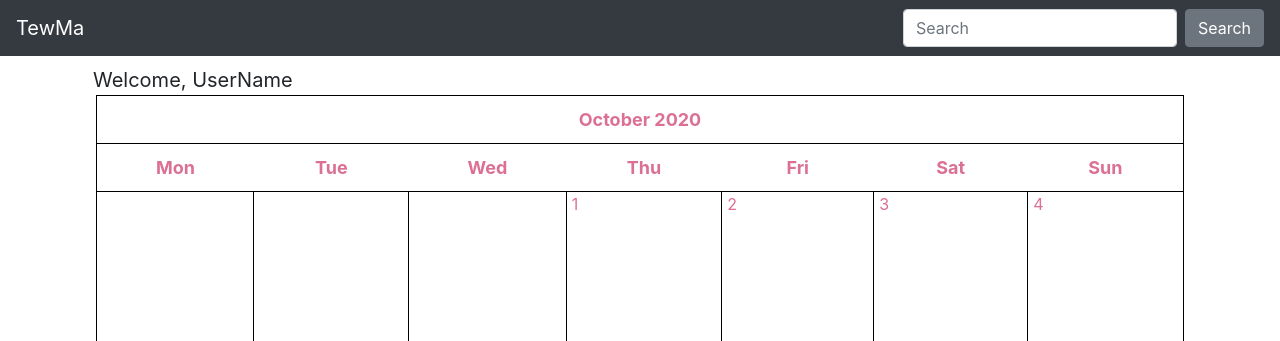
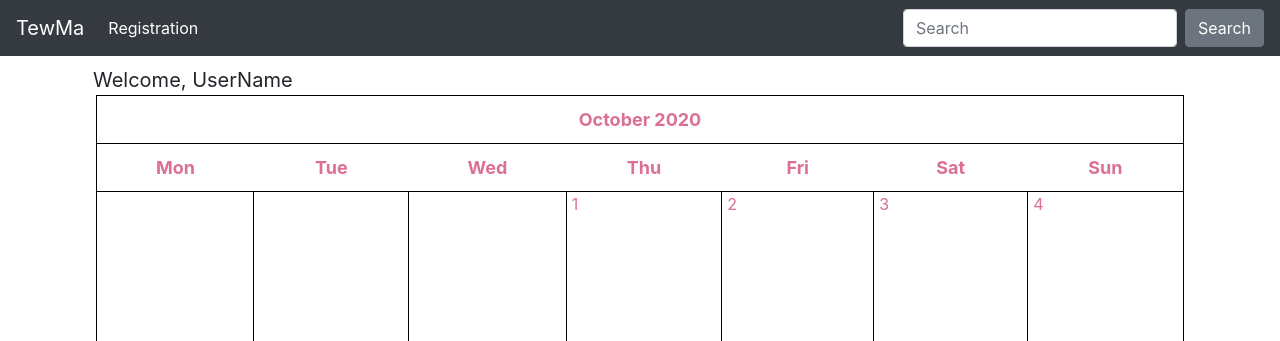
Before and after one commit to Bouncyyahomie/TEWMA-project, a Django app: page / in a window 1280 px wide. Shown: the top 341 px of the page. Run offline with Django 3.2, Linux system fonts and the light colour scheme; data that the repository does not hold is empty; some libraries are stand-ins or nearby versions.

Commit message:
add registration in nav bar

```diff
--- a/appointment/templates/appointment/base.html
+++ b/appointment/templates/appointment/base.html
@@ -30,6 +30,9 @@
 
       <div class="collapse navbar-collapse" id="navbarsExampleDefault">
         <ul class="navbar-nav mr-auto">
+          <li class="nav-item active">
+            <a class="nav-link" href="{% url 'register' %}">Registration<span class="sr-only">(current)</span></a>
+          </li>
         </ul>
         <form class="form-inline my-2 my-lg-0">
           <input class="form-control mr-sm-2" type="text" placeholder="Search" aria-label="Search">
```
